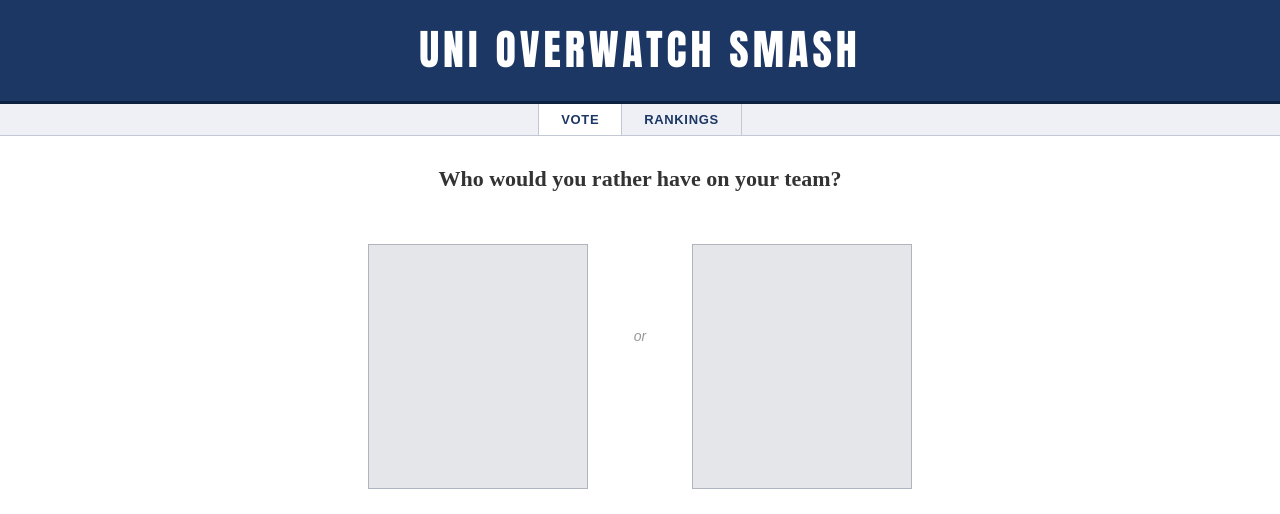
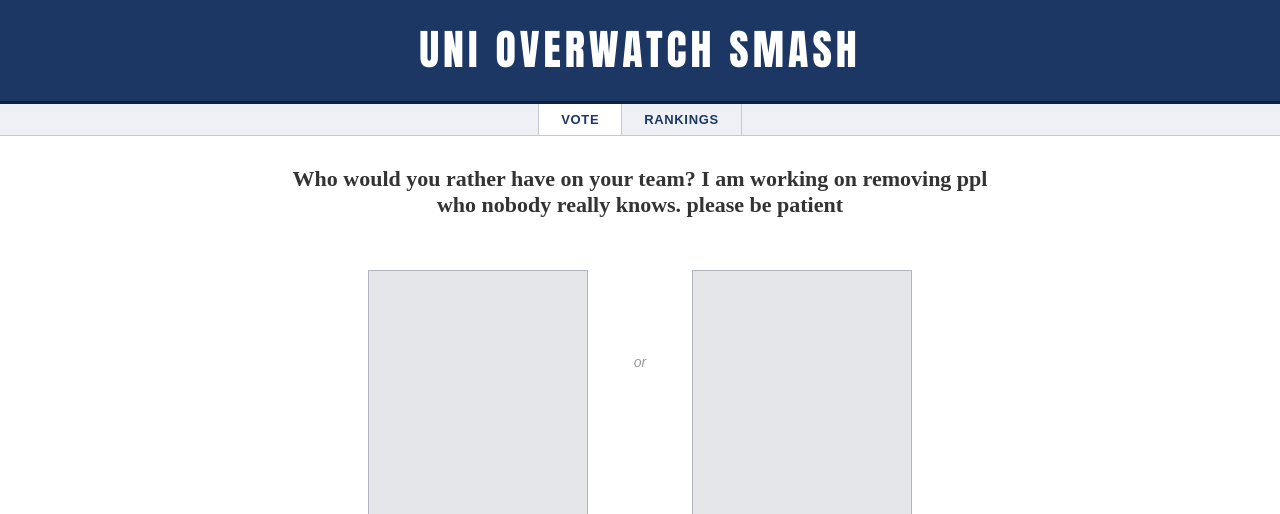
Before and after one commit to t90e/uni-elo, a Flask app: template templates/index.html in a window 1280 px wide. Shown: the top 514 px of the page. Run offline with Flask 3, Linux system fonts and the light colour scheme; the template is opened without the code that fills it, so the values that code supplies are empty; some libraries are stand-ins or nearby versions.

Commit message:
Update index.html

```diff
--- a/templates/index.html
+++ b/templates/index.html
@@ -20,7 +20,7 @@
 </div>
 
 <div class="page-content">
-  <div class="question">Who would you rather have on your team?</div>
+  <div class="question">Who would you rather have on your team?  I am working on removing ppl who nobody really knows. please be patient</div>
 
   <div class="arena" id="arena">
 
```
